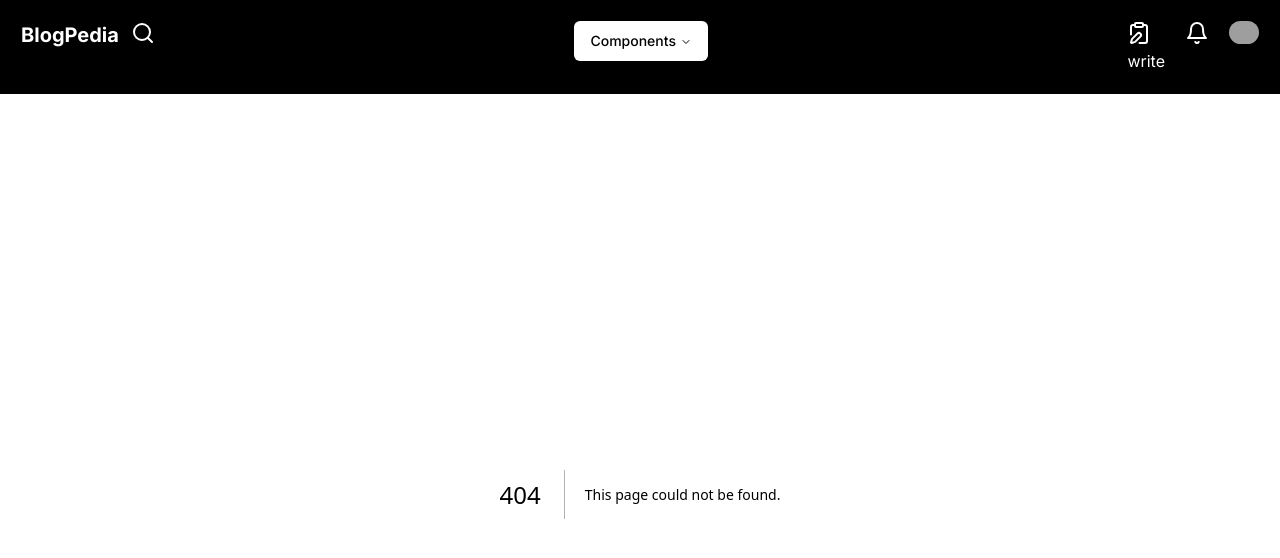
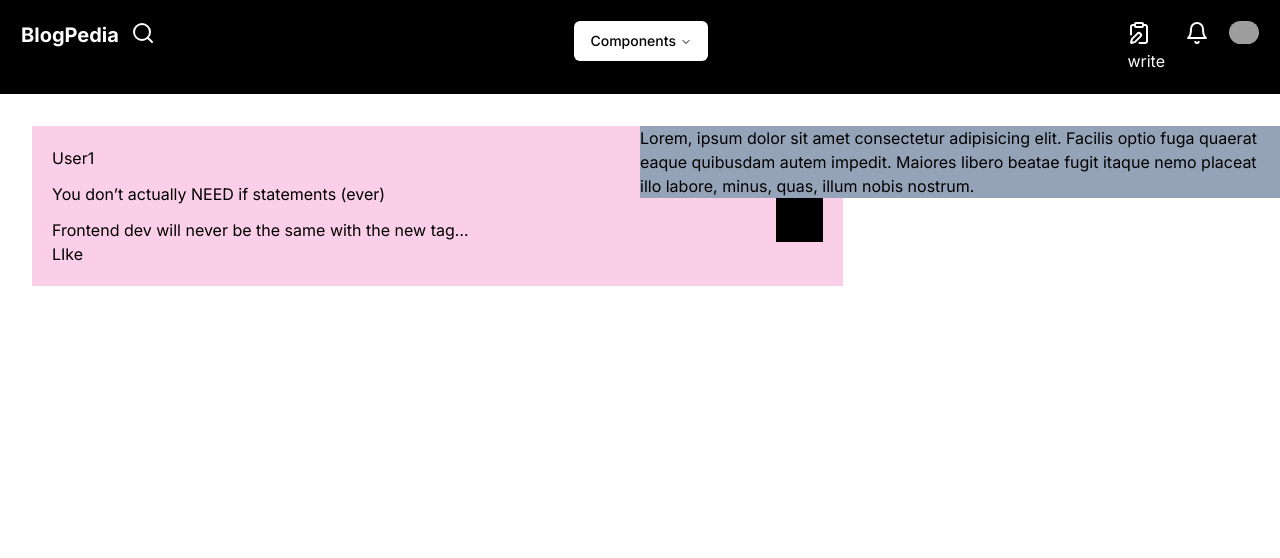
Before and after one commit to arijitdas122001/NextJsBlog, a Next.js app: page /dashboard in a window 1280 px wide. Before the commit this address had no page. Shown: the top 558 px of the page. Built offline with nearby package versions, Linux system fonts and the light colour scheme; grey boxes are pictures that could not be loaded.

Commit message:
dashboard ui

```diff
--- a/src/app/(auth)/Sign-up/page.tsx
+++ b/src/app/(auth)/Sign-up/page.tsx
@@ -73,7 +73,7 @@ const page = () => {
     }
   return (
     <div className="flex justify-center items-center min-h-screen bg-cyan-900">
-      <div className="w-full max-w-md p-8 space-y-8 bg-white shadow-md text-black rounded-3xl">
+      <div className="w-full max-w-md space-y-8 bg-white shadow-md text-black rounded-3xl">
         <div className="text-center">
           <h1 className="text-4xl font-extrabold tracking-tight lg:text-5xl mb-6">
             Join with the world
--- /dev/null
+++ b/src/app/dashboard/page.tsx
@@ -0,0 +1,27 @@
+import React from 'react'
+
+const DashBoard = () => {
+  return (
+<div className="flex *:items-center min-h-screen">
+    <div className="w-full mx-w-md p-8 relative">
+<div className="bg-slate-400 fixed left-2/4">Lorem, ipsum dolor sit amet consectetur adipisicing elit. Facilis optio fuga quaerat eaque quibusdam autem impedit. Maiores libero beatae fugit itaque nemo placeat illo labore, minus, quas, illum nobis nostrum.</div>
+  <div className="flex-1 w-2/3 bg-pink-200">
+    <div className="p-5">
+      <div className="flex gap-2">
+        <div className="flex-1 flex flex-col gap-3">
+          <div>User1</div>
+          <div>You don’t actually NEED if statements (ever)</div>
+          <div>Frontend dev will never be the same with the new tag…</div>
+        </div>
+        <div className="flex-2 bg-black">Image</div>
+      </div>
+      <div>LIke</div>
+    </div>
+  </div>
+  </div>
+</div>
+
+  )
+}
+
+export default DashBoard
```
